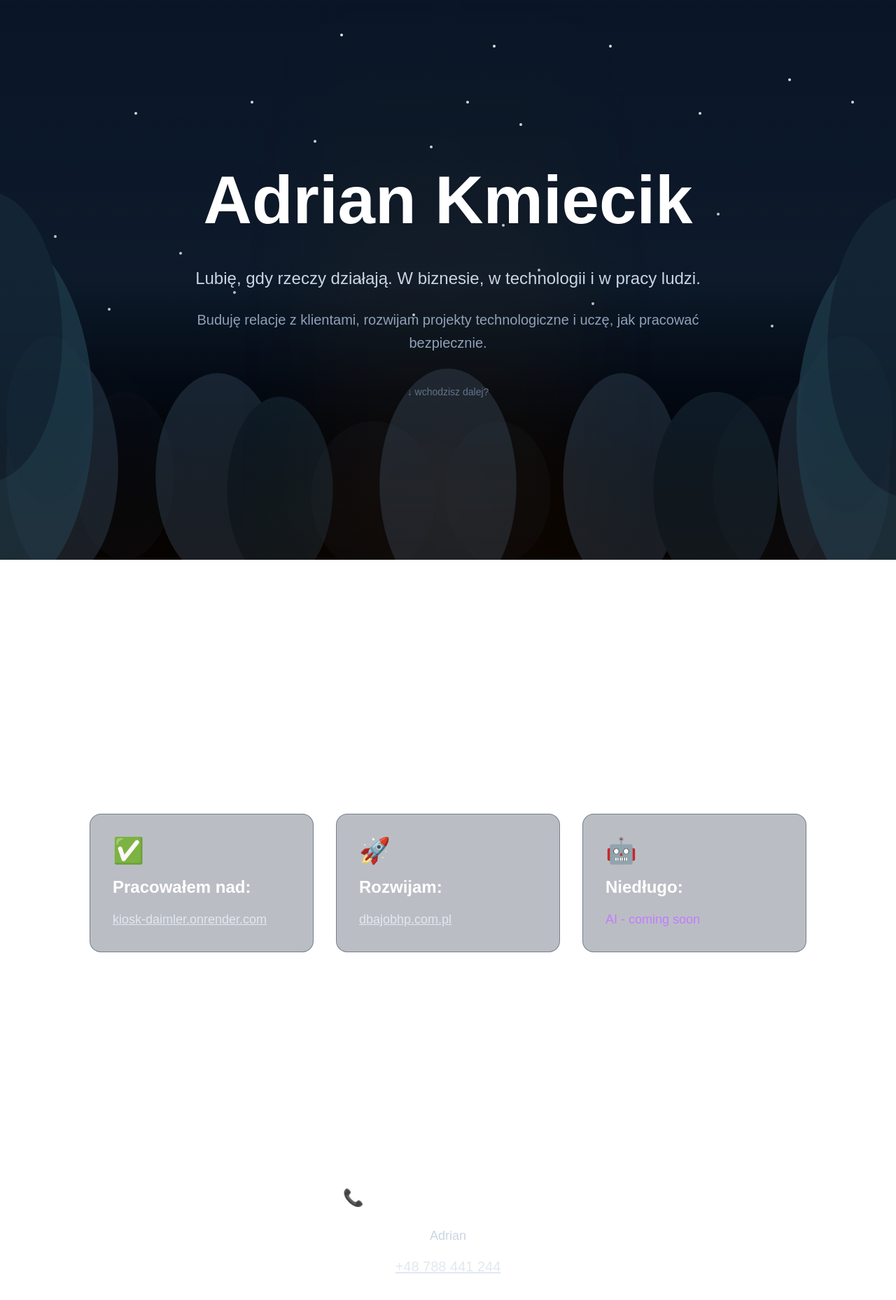
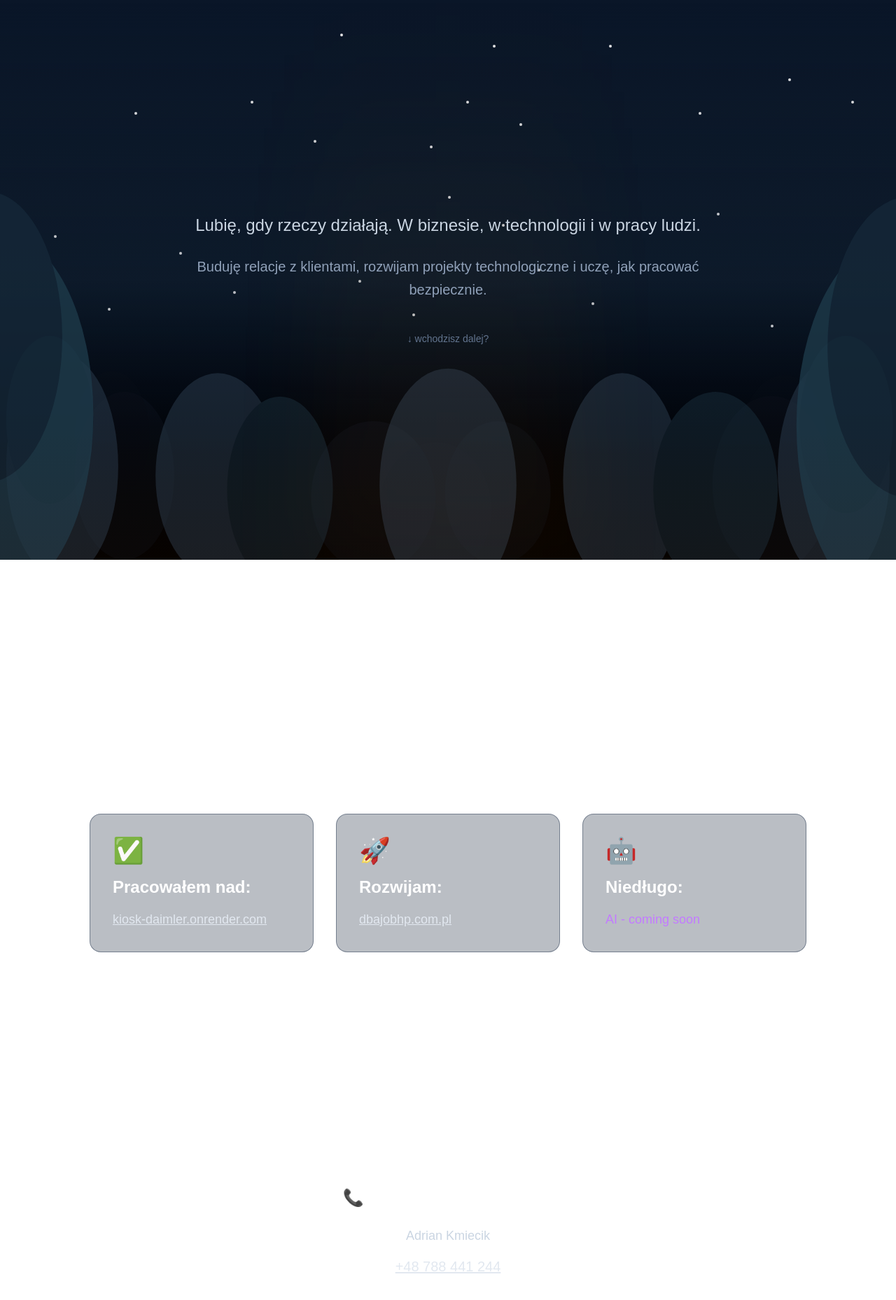
Before and after one commit to kmiecikadr-lang/akmiecik-pl, a Next.js app: page / in a window 1280 px wide. Shown: the top 1858 px of the page at 70% size. Built offline with nearby package versions, Linux system fonts and the light colour scheme.

Commit message:
Usunięto nagłówek ze strony głównej, Adrian Kmiecik przeniesiony do kontaktu

```diff
--- a/app/page.tsx
+++ b/app/page.tsx
@@ -7,9 +7,6 @@ export default function Home() {
 
       <section className="min-h-screen flex items-center justify-center relative z-10 px-4">
         <div className="max-w-3xl text-center">
-          <h1 className="text-6xl md:text-8xl font-bold text-white mb-8 leading-tight">
-            Adrian Kmiecik
-          </h1>
           <p className="text-xl md:text-2xl text-slate-300 mb-6 leading-relaxed">
             Lubię, gdy rzeczy działają. W biznesie, w technologii i w pracy ludzi.
           </p>
@@ -58,7 +55,7 @@ export default function Home() {
 
       <section id="kontakt" className="py-24 text-center relative z-10">
         <h2 className="text-2xl font-medium mb-6 text-white">📞 Pozostańmy w kontakcie</h2>
-        <p className="text-lg text-slate-300 mb-4">Adrian</p>
+        <p className="text-lg text-slate-300 mb-4">Adrian Kmiecik</p>
         <a href="tel:+48788441244" className="text-green-400 hover:text-green-300 text-xl underline">
           +48 788 441 244
         </a>
```
